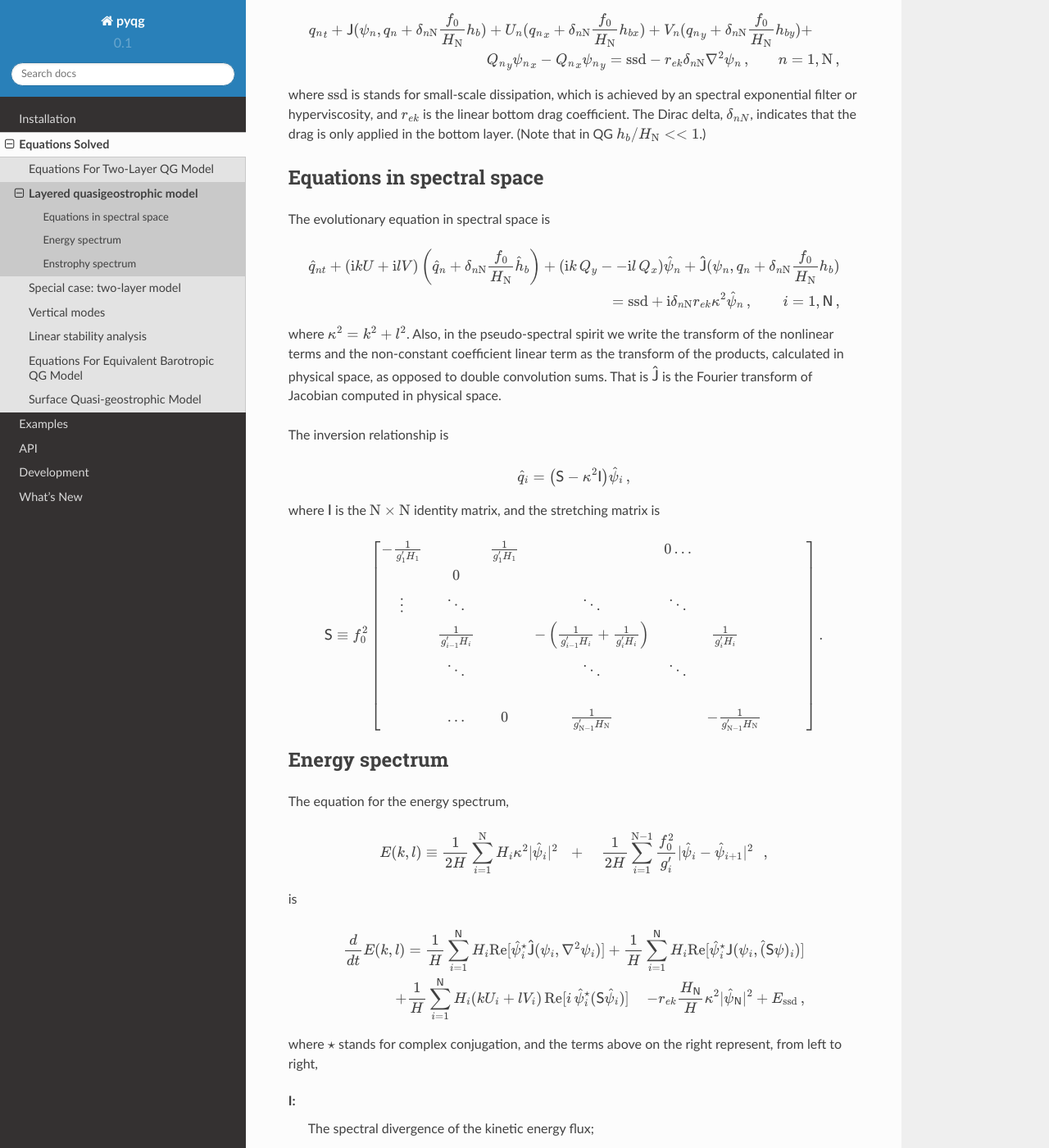
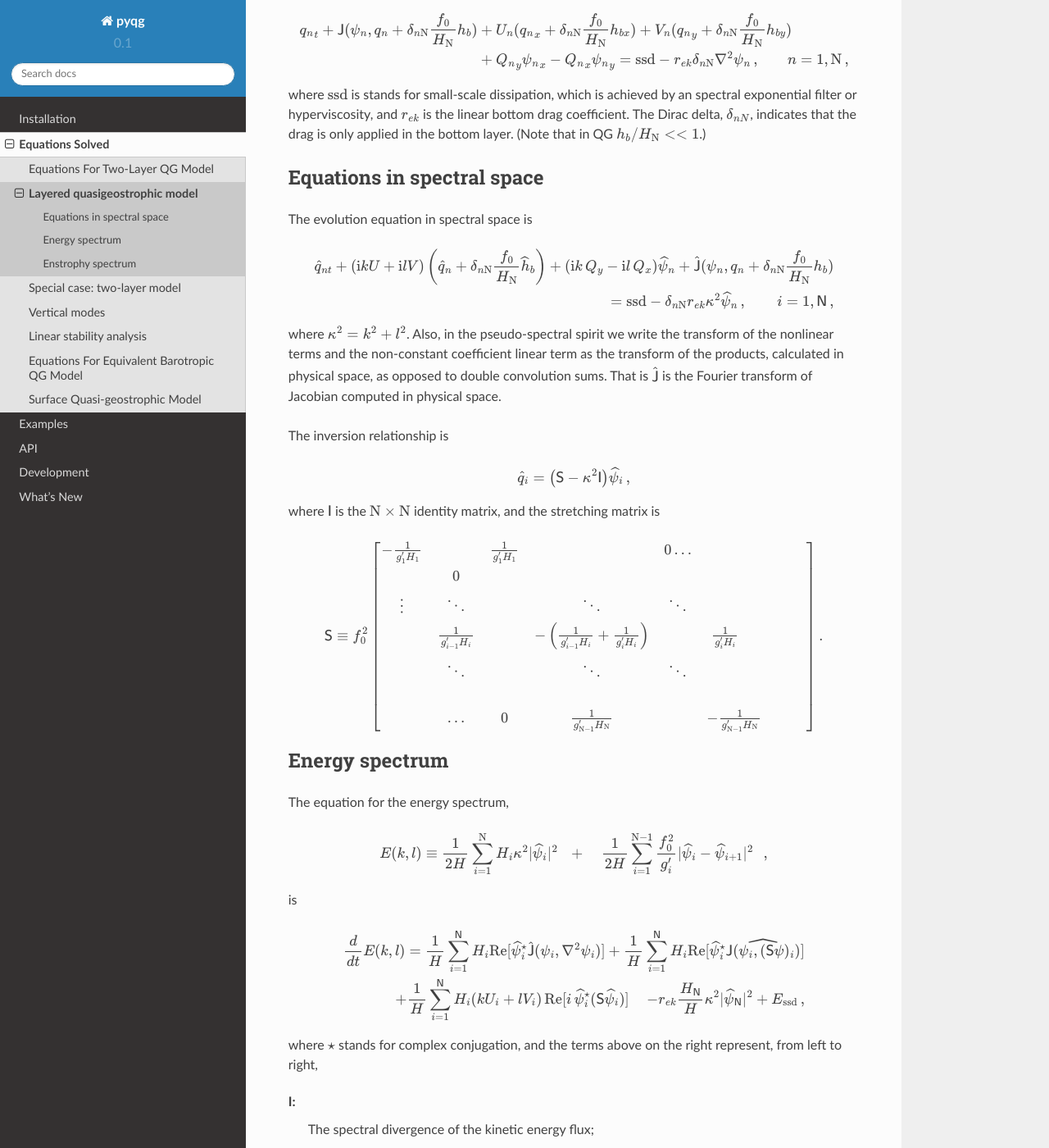
Before and after one commit to pyqg/pyqg, a Sphinx documentation site: the page built from docs/equations/notation_layered.rst, in a window 1280 px wide and 1400 px high, scrolled down 868 px. Shown: the whole window at 82% size. Built offline with Sphinx 7.4.7 and the Read the Docs theme 2.0.0, drawn with Linux system fonts in a browser that asks for light colours; some of the changed text lies outside the part shown.

Commit message:
some more typos
also changes `\hat` --> `\widehat` which renders much better

```diff
--- a/docs/equations/notation_layered.rst
+++ b/docs/equations/notation_layered.rst
@@ -43,8 +43,8 @@ bottom topography, we obtain the evolution equations
 
    \begin{aligned}
    \label{eq:qg_dynamics}
-   {q_n}_t + \mathsf{J}(\psi_n,q_n + \delta_{n {\mathrm{N}}} \frac{f_0}{H_{\mathrm{N}}}h_b )& + U_n ({q_n}_x + \delta_{n {\mathrm{N}}} \frac{f_0}{H_{\mathrm{N}}}h_{bx}) + V_n ({q_n}_y + \delta_{n {\mathrm{N}}} \frac{f_0}{H_{\mathrm{N}}}h_{by})+ \nonumber
-   \\ & {Q_n}_y {\psi_n}_x - {Q_n}_x {\psi_n}_y = {\text{ssd}}- r_{ek} \delta_{n{\mathrm{N}}} {\nabla^2}\psi_n {\, ,}\qquad n = 1,{\mathrm{N}}{\, ,}\end{aligned}
+   {q_n}_t + \mathsf{J}(\psi_n,q_n + \delta_{n {\mathrm{N}}} \frac{f_0}{H_{\mathrm{N}}}h_b )& + U_n ({q_n}_x + \delta_{n {\mathrm{N}}} \frac{f_0}{H_{\mathrm{N}}}h_{bx}) + V_n ({q_n}_y + \delta_{n {\mathrm{N}}} \frac{f_0}{H_{\mathrm{N}}}h_{by}) \nonumber
+   \\ & + {Q_n}_y {\psi_n}_x - {Q_n}_x {\psi_n}_y = {\text{ssd}} - r_{ek} \delta_{n{\mathrm{N}}} {\nabla^2}\psi_n {\, ,}\qquad n = 1,{\mathrm{N}}{\, ,}\end{aligned}
 
 where :math:`{\text{ssd}}` is stands for small-scale dissipation, which
 is achieved by an spectral exponential filter or hyperviscosity, and
@@ -55,23 +55,23 @@ bottom layer. (Note that in QG :math:`h_b/H_{\mathrm{N}}<< 1`.)
 Equations in spectral space
 ---------------------------
 
-The evolutionary equation in spectral space is
+The evolution equation in spectral space is
 
 .. math::
 
    \begin{aligned}
-       \hat{q}_{nt} + (\mathrm{i} k U + \mathrm{i} l V) \left(\hat{q}_n + \delta_{n {\mathrm{N}}} \frac{f_0}{H_{\mathrm{N}}}\hat{h}_b\right) + (\mathrm{i} k\, {Q_y} -  - \mathrm{i} l\,{Q_x}){\hat{\psi}_n} + \mathsf{\hat{J}}(\psi_n, q_n + \delta_{n {\mathrm{N}}} \frac{f_0}{H_{\mathrm{N}}}h_b )   \nonumber \\ =  {\text{ssd}}+ \mathrm{i}  \delta_{n {\mathrm{N}}} r_{ek} \kappa^2 \hat{\psi}_n \,, \qquad i = 1,\textsf{N}{\, ,}\end{aligned}
+       \widehat{q}_{nt} + (\mathrm{i} k U + \mathrm{i} l V) \left(\widehat{q}_n + \delta_{n {\mathrm{N}}} \frac{f_0}{H_{\mathrm{N}}}\widehat{h}_b\right) + (\mathrm{i} k\, {Q_y} - \mathrm{i} l\,{Q_x}){\widehat{\psi}_n} + \mathsf{\widehat{J}}(\psi_n, q_n + \delta_{n {\mathrm{N}}} \frac{f_0}{H_{\mathrm{N}}}h_b )   \nonumber \\ =  {\text{ssd}} - \delta_{n {\mathrm{N}}} r_{ek} \kappa^2 \widehat{\psi}_n \,, \qquad i = 1,\textsf{N}{\, ,}\end{aligned}
 
 where :math:`\kappa^2 = k^2 + l^2`. Also, in the pseudo-spectral spirit
 we write the transform of the nonlinear terms and the non-constant
 coefficient linear term as the transform of the products, calculated in
 physical space, as opposed to double convolution sums. That is
-:math:`\mathsf{\hat{J}}` is the Fourier transform of Jacobian computed
+:math:`\mathsf{\widehat{J}}` is the Fourier transform of Jacobian computed
 in physical space.
 
 The inversion relationship is
 
-.. math:: \hat{q}_i = {\left({\mathsf{S}}- \kappa^2 {\mathsf{I}}\right)} \hat{\psi}_i{\, ,}
+.. math:: \widehat{q}_i = {\left({\mathsf{S}}- \kappa^2 {\mathsf{I}}\right)} \widehat{\psi}_i{\, ,}
 
 where :math:`{\mathsf{I}}` is the :math:`{\mathrm{N}}\times{\mathrm{N}}`
 identity matrix, and the stretching matrix is
@@ -95,16 +95,16 @@ Energy spectrum
 
 The equation for the energy spectrum,
 
-.. math:: E(k,l) \equiv {\frac{1}{2 H}\sum_{i=1}^{{\mathrm{N}}} H_i \kappa^2 |\hat{\psi}_i|^2} \,\,\,\,+ \,\,\,\,\,\, {\frac{1}{2 H} \sum_{i=1}^{{\mathrm{N}}-1} \frac{f_0^2}{g'_i}|\hat{\psi}_{i}- \hat{\psi}_{i+1}|^2}\,\,\,\,,
+.. math:: E(k,l) \equiv {\frac{1}{2 H}\sum_{i=1}^{{\mathrm{N}}} H_i \kappa^2 |\widehat{\psi}_i|^2} \,\,\,\,+ \,\,\,\,\,\, {\frac{1}{2 H} \sum_{i=1}^{{\mathrm{N}}-1} \frac{f_0^2}{g'_i}|\widehat{\psi}_{i}- \widehat{\psi}_{i+1}|^2}\,\,\,\,,
 
 is
 
 .. math::
 
    \begin{aligned}
-       \frac{d}{dt} E(k,l) = {\frac{1}{H}\sum_{i=1}^{\mathsf{N}} H_i \text{Re}[\hat{\psi}_i^\star {\mathsf{\hat{J}}}(\psi_i,\nabla^2\psi_i)]} +
-       {\frac{1}{H}\sum_{i=1}^{\mathsf{N}} H_i\text{Re}[\hat{\psi}_i^\star \hat{\mathsf{J} (\psi_i,({\mathsf{S}}\psi)_i)}]} \nonumber \\
-       + {\frac{1}{H}\sum_{i=1}^{\mathsf{N}} H_i ( k U_i +  l V_i)\, \text{Re}[i \, \hat{\psi}^\star_i (\mathsf{S}\hat{\psi}_i)]} \,\,\,\,\,\,\,{- r_{ek} \frac{H_\mathsf{N}}{H} \kappa^2 |\hat{\psi}_{\mathsf{N}}|^2}  +{ {{E_{\text{ssd}}}}} {\, ,}\end{aligned}
+       \frac{d}{dt} E(k,l) = {\frac{1}{H}\sum_{i=1}^{\mathsf{N}} H_i \text{Re}[\widehat{\psi}_i^\star {\mathsf{\widehat{J}}}(\psi_i,\nabla^2\psi_i)]} +
+       {\frac{1}{H}\sum_{i=1}^{\mathsf{N}} H_i\text{Re}[\widehat{\psi}_i^\star \widehat{\mathsf{J} (\psi_i,({\mathsf{S}}\psi)_i)}]} \nonumber \\
+       + {\frac{1}{H}\sum_{i=1}^{\mathsf{N}} H_i ( k U_i +  l V_i)\, \text{Re}[i \, \widehat{\psi}^\star_i (\mathsf{S}\widehat{\psi}_i)]} \,\,\,\,\,\,\,{- r_{ek} \frac{H_\mathsf{N}}{H} \kappa^2 |\widehat{\psi}_{\mathsf{N}}|^2}  +{ {{E_{\text{ssd}}}}} {\, ,}\end{aligned}
 
 where :math:`\star` stands for complex conjugation, and the terms above
 on the right represent, from left to right,
@@ -132,15 +132,15 @@ Enstrophy spectrum
 
 Similarly the evolution of the barotropic enstrophy spectrum,
 
-.. math:: Z(k,l) \equiv \frac{1}{2H} \sum_{i=1}^{{\mathrm{N}}} H_i |\hat{q}_i|^2{\, ,}
+.. math:: Z(k,l) \equiv \frac{1}{2H} \sum_{i=1}^{{\mathrm{N}}} H_i |\widehat{q}_i|^2{\, ,}
 
 is governed by
 
 .. math::
 
-   \frac{d}{d t} Z(k,l) = {\text{Re}[\hat{q}_i^\star {\mathsf{\hat{J}}(\psi_i,q_i) ]}}
-       {-(k Q_y - l Q_x)\text{Re}[({\mathsf{S}}\hat{\psi}_i^\star)\hat{\psi}_i]}
-       + { {\hat{Z_{\text{ssd}}}}}{\, ,}
+   \frac{d}{d t} Z(k,l) = {\text{Re}[\widehat{q}_i^\star {\mathsf{\widehat{J}}(\psi_i,q_i) ]}}
+       {-(k Q_y - l Q_x)\text{Re}[({\mathsf{S}}\widehat{\psi}_i^\star)\widehat{\psi}_i]}
+       + { {\widehat{Z_{\text{ssd}}}}}{\, ,}
 
 where the terms above on the right represent, from left to right,
 
@@ -192,8 +192,8 @@ The inversion relationship in Fourier space is
 .. math::
 
    \begin{bmatrix}
-   \hat{\psi}_1\\
-   \hat{\psi}_2\\
+   \widehat{\psi}_1\\
+   \widehat{\psi}_2\\
    \end{bmatrix}
    = \frac{1}{\text{det} \: {\mathsf{B}}}
    \begin{bmatrix}
@@ -201,8 +201,8 @@ The inversion relationship in Fourier space is
    \:\:\:\: -F_2 \qquad - (\kappa^2 + F_1)
    \end{bmatrix}
    \begin{bmatrix}
-   \hat{q}_1\\
-   \hat{q}_2\\
+   \widehat{q}_1\\
+   \widehat{q}_2\\
    \end{bmatrix}{\, ,}
 
 where
```
